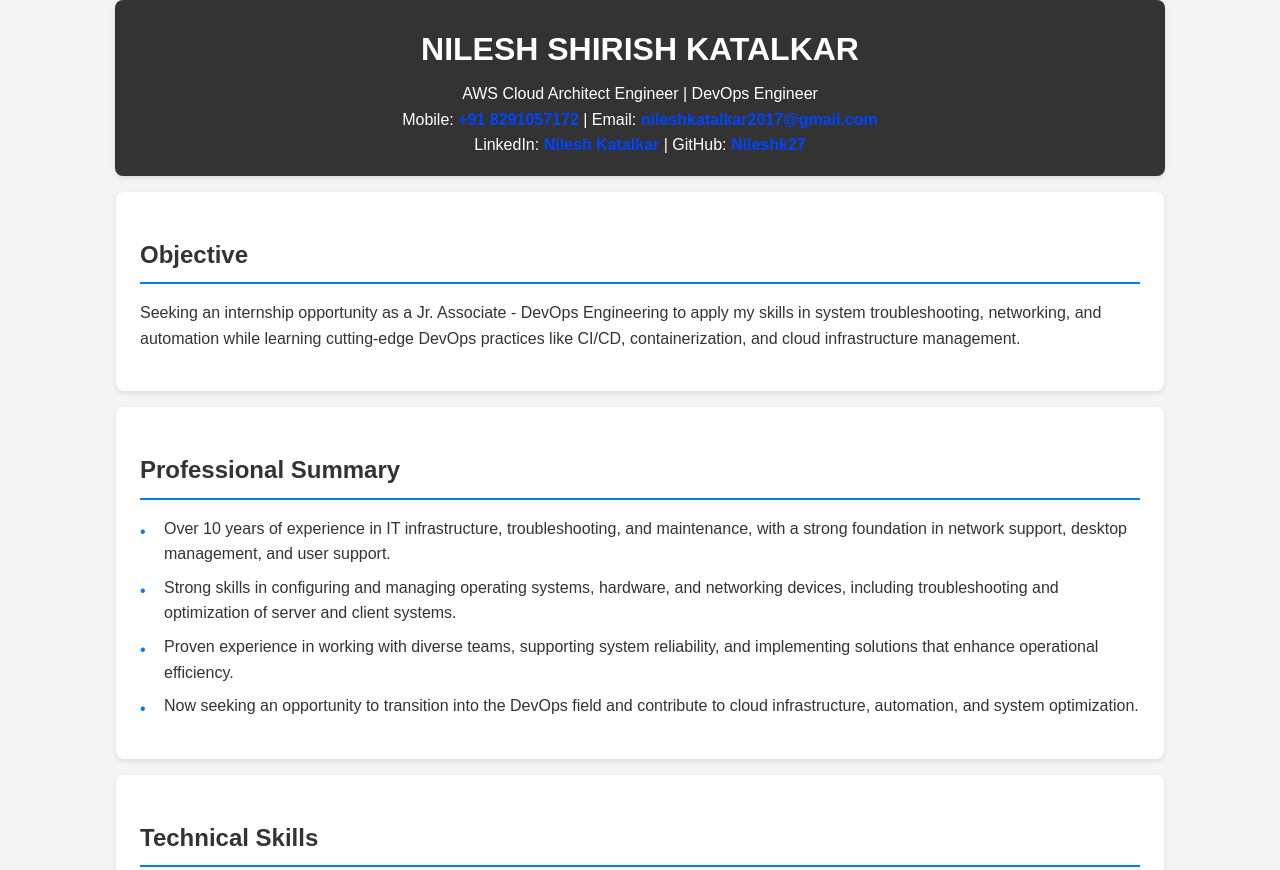
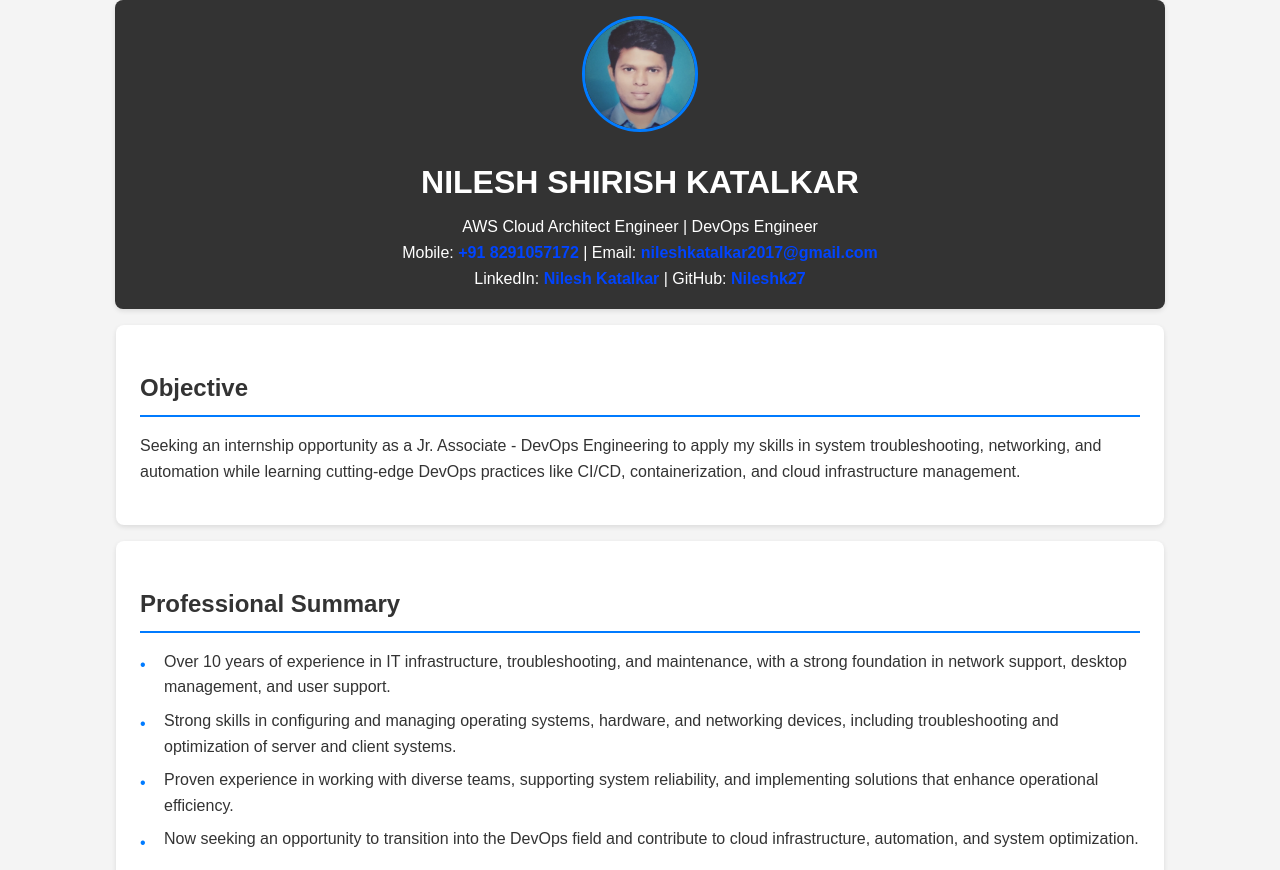
Before and after one commit to Nileshk27/resume, a plain HTML site: page index.html in a window 1280 px wide. Shown: the top 870 px of the page. Drawn offline with Linux system fonts and the light colour scheme.

Commit message:
Update index.html

```diff
--- a/index.html
+++ b/index.html
@@ -8,7 +8,9 @@
 </head>
 <body>
     <header>
-
+        <div class="profile-container">
+            <img src="profile.jpg" alt="Profile Picture" class="profile-pic">
+        </div>
         <div class="info-container">
             <h1>NILESH SHIRISH KATALKAR</h1>
             <p>AWS Cloud Architect Engineer | DevOps Engineer</p>
```
